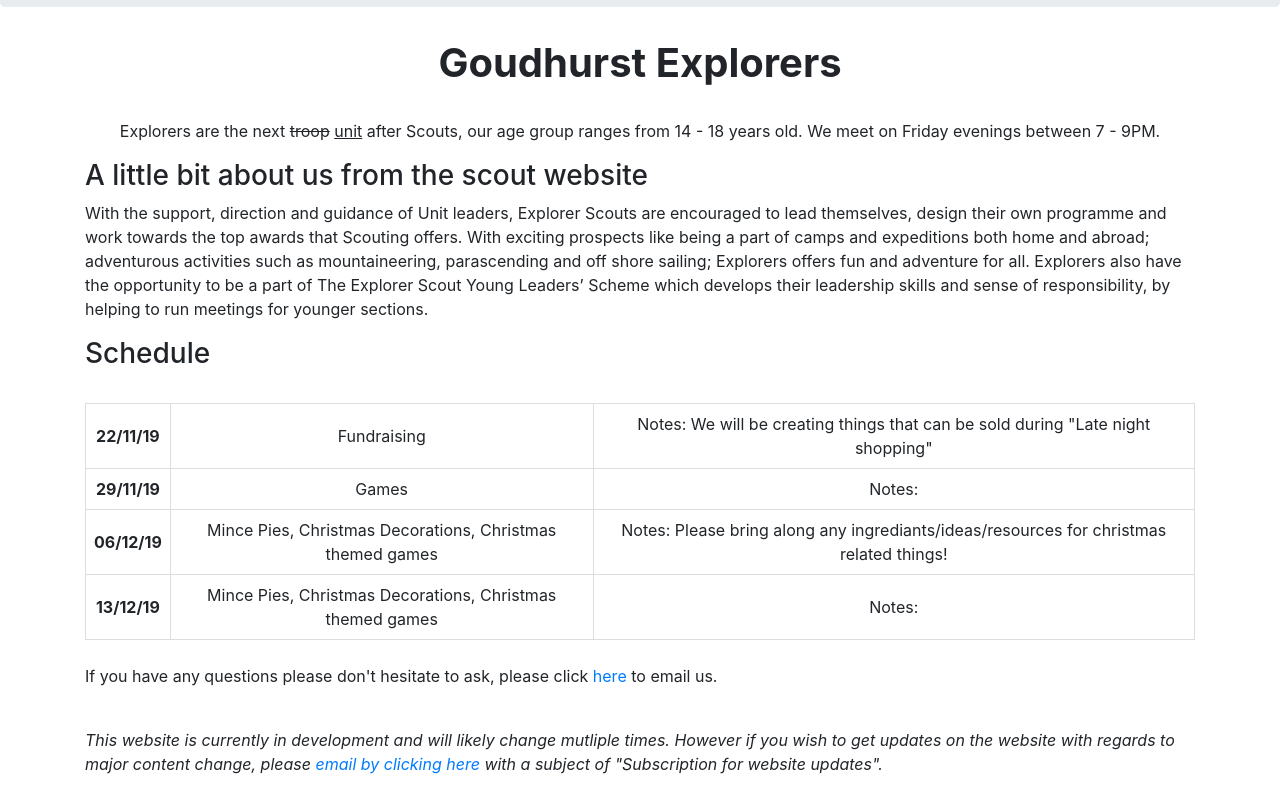
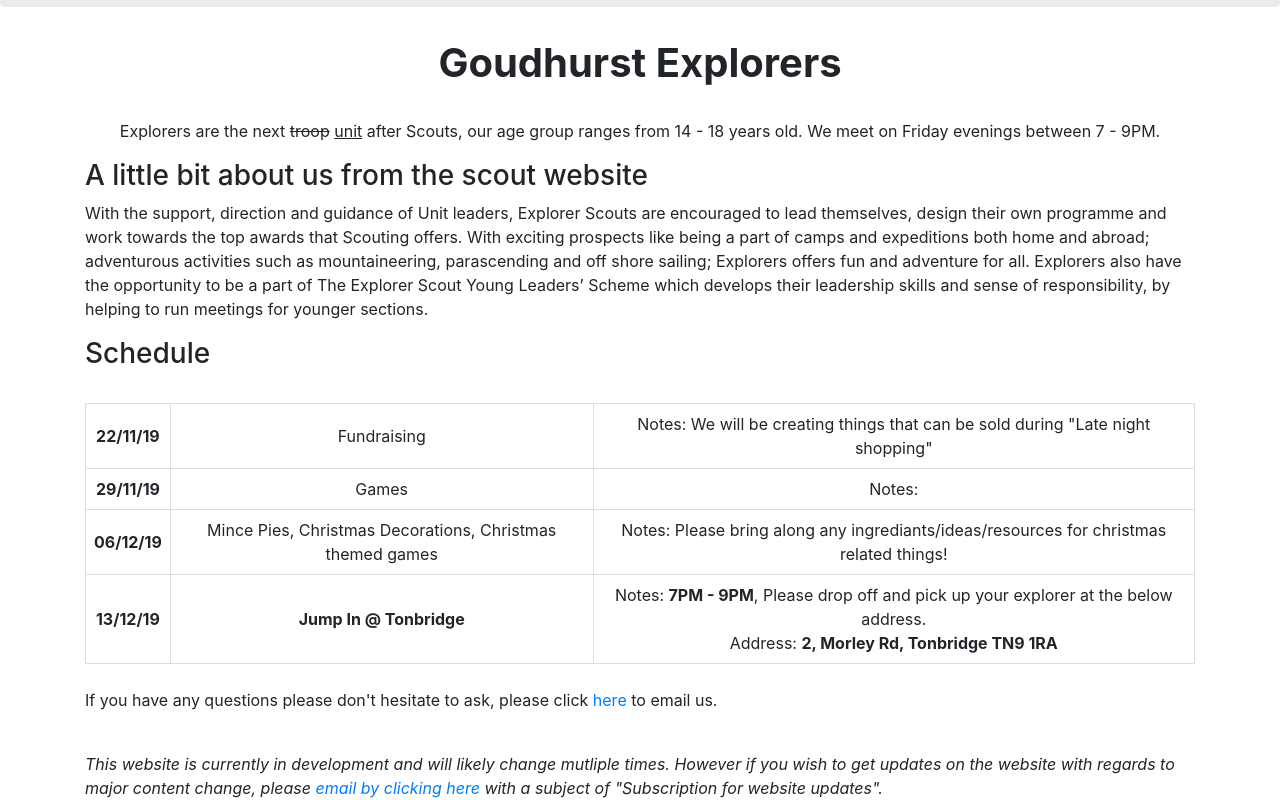
Before and after one commit to Catley94/scoutexplorers, a React (Create React App) app: page / in a window 1280 px wide. Shown: the part 343-1143 px from the top of the page. Before the commit the page ends 1119 px from the top, so only its background shows below. Built offline with nearby package versions, Linux system fonts and the light colour scheme.

Commit message:
Update Schedule

```diff
--- a/src/App.js
+++ b/src/App.js
@@ -58,8 +58,9 @@ function App() {
               </tr>
               <tr>
                 <th>13/12/19</th>
-                <td>Mince Pies, Christmas Decorations, Christmas themed games</td>
-                <td>Notes:</td>
+                <td><strong>Jump In @ Tonbridge</strong></td>
+                <td>Notes: <strong>7PM - 9PM</strong>, Please drop off and pick up your explorer at the below address.<br/>
+                Address: <strong>2, Morley Rd, Tonbridge TN9 1RA</strong></td>
               </tr>
             </table>
           </div>
```
